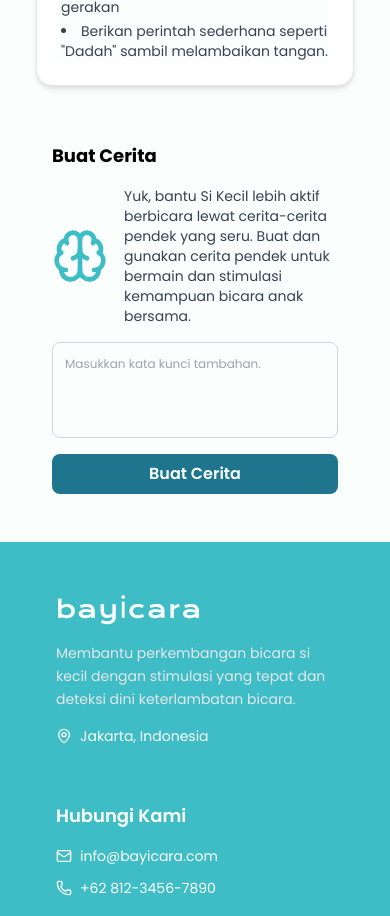
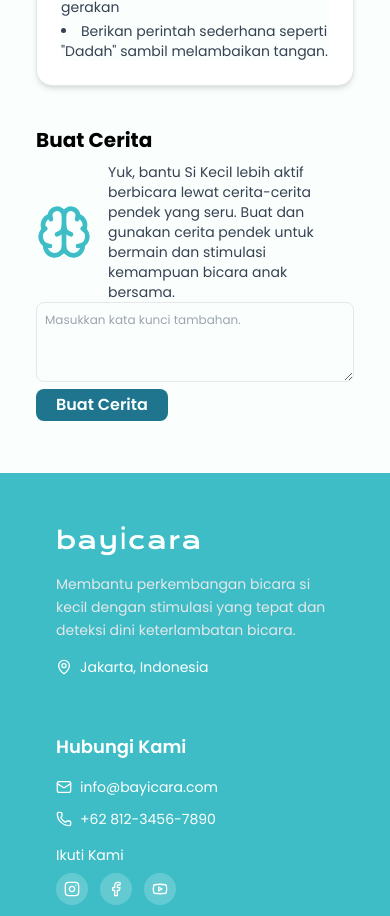
Before and after one commit to marsyaaurl/bayicara, a Next.js app: page /stimulasi/1 in a window 390 px wide. Shown: the part 840-1756 px from the top of the page. Built offline with nearby package versions, Linux system fonts and the light colour scheme.

Commit message:
stimulasi responsivity

```diff
--- a/app/components/ClientStoryGenerator.tsx
+++ b/app/components/ClientStoryGenerator.tsx
@@ -19,7 +19,36 @@
     const [output, setOutput] = useState<string | null>(null);
     const [userKeywords, setSetUserKeywords] = useState('');
 
-    const prompt = `...`; // biarkan ini tetap seperti punyamu tadi
+    const prompt = `
+    Anda adalah seorang penulis cerita anak yang kreatif dan ahli dalam perkembangan bahasa balita.
+    Tuliskan sebuah **cerita pendek naratif yang sederhana, menarik, dan fokus** untuk anak usia ${milestone?.usia} bulan.
+
+    **Tema Utama Cerita:** Melatih keterampilan bahasa spesifik: **"${milestone?.title}"**.
+    Jadikan keterampilan ini sebagai **tujuan atau keinginan utama yang sangat jelas dari karakter** dalam cerita.
+
+    **Detail Penting untuk Diintegrasikan dalam Cerita (Ambil dari data milestone):**
+    * **Inti Keterampilan:** Gunakan deskripsi umum dari "${milestone?.desc}" sebagai esensi dari tujuan karakter dan apa yang ia pelajari.
+    * **Target Spesifik:** Ceritakan bagaimana karakter **berusaha dan/atau berhasil** melakukan salah satu atau beberapa dari target-target spesifik ini: "${milestone?.target.join('; ')}". Gabungkan upaya atau keberhasilan ini secara mulus dalam alur cerita.
+    * **Elemen Stimulasi (Tips):** Secara natural, sisipkan ide atau aktivitas yang terinspirasi dari tips stimulasi berikut ke dalam narasi atau interaksi karakter di dalam cerita: "${milestone?.tips.join('; ')}". Buat tips ini menjadi bagian alami dari lingkungan atau tindakan pendukung.
+    ${userKeywords ? `* **Kata Kunci Tambahan dari Orang Tua:** Pastikan untuk menyertakan dan mengintegrasikan secara natural elemen-elemen atau konsep-konsep berikut dalam cerita: "${userKeywords}".` : ''}
+
+    **Cerita harus memiliki:**
+    1.  Tokoh utama (hewan, manusia, atau benda) yang lucu, menggemaskan, memiliki nama sederhana, dan mudah diidentifikasi oleh balita.
+    2.  Alur cerita yang sangat sederhana:
+        * **Awal:** Perkenalkan karakter dan keinginan kuatnya terkait keterampilan utama.
+        * **Tengah:** Tunjukkan usaha/percobaan karakter dalam mencapai tujuan, dengan memasukkan target spesifik dari milestone.
+        * **Akhir:** Karakter berhasil menguasai keterampilan tersebut dengan cara yang bahagia dan memuaskan.
+    3.  Akhir cerita yang positif dan ceria.
+
+    **PENTING (Gaya Bahasa & Larangan Keras):**
+    -   **Pengulangan Kata Kunci:** Sisipkan **pengulangan kata atau frasa kunci** yang relevan dengan "${milestone?.title}" dan poin-poin dari **target spesifik** Anda secara **natural dalam narasi atau dialog karakter** untuk membantu stimulasi bahasa anak.
+    -   Gunakan bahasa yang lembut, positif, dan mudah dipahami anak.
+    -   **Fokus murni pada alur cerita naratif**, bukan pada panduan interaktif atau instruksi.
+    -   **JANGAN** sertakan instruksi dalam kurung untuk orang tua (misalnya: "(Ulangi beberapa kali...)").
+    -   **JANGAN** ada deskripsi gambar atau petunjuk visual (misalnya: "(Gambar: Bola merah)").
+    -   Buat susunan ceritanya mudah dibaca juga oleh orang tua.
+    -   Pertahankan cerita sebagai **narasi tunggal yang mengalir**, tanpa pemisahan paragraf eksplisit yang ketat, namun dengan alur yang jelas.
+    `;
 
     const generateText = async () => {
         try {
@@ -28,7 +57,7 @@
                 headers: {
                     'Content-Type': 'application/json',
                 },
-                body: JSON.stringify({ prompt }),
+                body: JSON.stringify({ prompt: prompt }),
             });
             const data = await response.json();
             if (response.ok) {
@@ -43,36 +72,34 @@
     };
 
     return (
-        <div className="p-4 sm:p-6 md:p-10">
-            <h1 className="text-lg sm:text-xl md:text-2xl font-bold mb-4">Buat Cerita</h1>
-
-            <div className="flex flex-col gap-4">
-                <div className="flex items-center justify-center sm:items-start sm:justify-start gap-4">
-                    <Brain className="w-14 h-14 text-primary flex-shrink-0" />
-                    <p className="text-sm sm:text-base text-gray-700 text-start sm:text-left">
+        <div>
+            <h1 className="text-xl font-bold mb-2">Buat Cerita</h1>
+            <div className='flex flex-col justify-center gap-x-5'>
+                <div className="flex flex-row sm:flex-row items-center sm:items-start justify-center sm:justify-start gap-4">
+                    <Brain className="w-14 h-14 text-primary bg-transparent flex-shrink-0" />
+                    <p className="text-sm sm:text-base text-gray-700 sm:text-left">
                         Yuk, bantu Si Kecil lebih aktif berbicara lewat cerita-cerita pendek yang seru. Buat dan gunakan cerita pendek untuk bermain dan stimulasi kemampuan bicara anak bersama.
                     </p>
                 </div>
-
+                <div>
                     <textarea
-                    placeholder="Masukkan kata kunci tambahan."
+                        placeholder='Masukkan kata kunci tambahan.'
                         value={userKeywords}
                         onChange={(e) => setSetUserKeywords(e.target.value)}
-                    className="w-full text-[12px] p-3 h-24 border border-gray-300 rounded-lg sm:text-sm resize-none"
+                        className='w-full text-[12px] sm:text-xs p-2 items-start justify-start h-20 border rounded-lg'
                     />
-
                     <button
                         onClick={generateText}
-                    className="w-full sm:w-fit px-6 py-2 bg-secondary text-background font-semibold rounded-lg hover:opacity-90 transition"
+                        className='px-5 bg-secondary rounded-lg h-8 font-semibold mb-5 text-background'
                     >
                         Buat Cerita
                     </button>
-
                     {output && (
-                    <div className="mt-4 bg-gray-50 border border-gray-200 rounded-md p-4 text-sm text-gray-800 whitespace-pre-wrap">
-                        {output}
+                        <div className='w-full'>
+                            <p className='text-md text-gray-700'>{output}</p>
                         </div>
                     )}
+                </div>
             </div>
         </div>
     );
```
Lines whose indentation alone changed are shown as unchanged.
